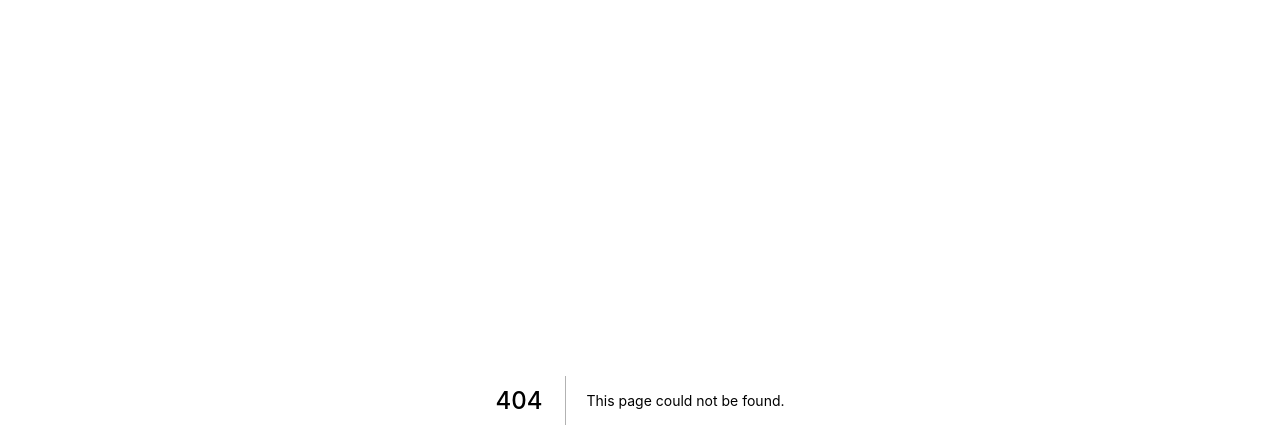
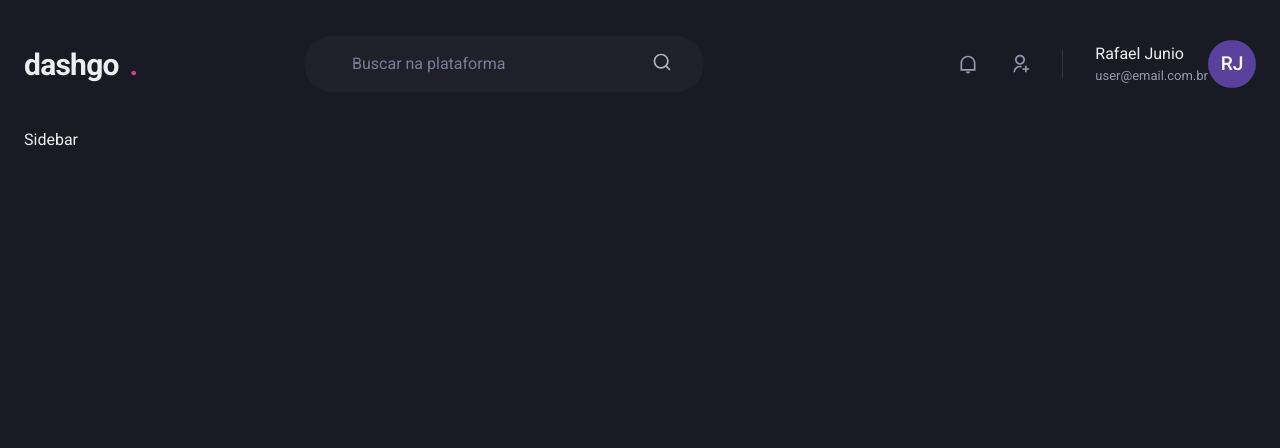
Before and after one commit to rafaeljunio/dashgo, a Next.js app: page /dashboard in a window 1280 px wide. Before the commit this address had no page. Shown: the top 448 px of the page. Built offline with nearby package versions, Linux system fonts and the light colour scheme.

Commit message:
login e dasboard

```diff
--- a/package.json
+++ b/package.json
@@ -16,7 +16,8 @@
     "framer-motion": "^6.3.11",
     "next": "12.1.5",
     "react": "18.1.0",
-    "react-dom": "18.1.0"
+    "react-dom": "18.1.0",
+    "react-icons": "^4.4.0"
   },
   "devDependencies": {
     "@types/node": "^17.0.30",
--- /dev/null
+++ b/src/components/Header.tsx
@@ -0,0 +1,77 @@
+import { Flex, Text, Input, Icon, HStack, Box, Avatar } from '@chakra-ui/react'
+import { RiNotificationLine, RiSearchLine, RiUserAddLine } from 'react-icons/ri'
+
+export function Header() {
+  return (
+    <Flex
+      as="header"
+      w="100%"
+      maxWidth={1480}
+      h="20"
+      mx="auto"
+      mt="6"
+      px="6"
+      align="center"
+    >
+      <Text
+        fontSize="3xl" fontWeight="bold" letterSpacing="tight" w="64"
+      >
+        dashgo <Text as="span" ml="1" color="pink.500">.</Text>
+      </Text>
+
+      <Flex
+        as="label"
+        flex="1"
+        py="4"
+        px="8"
+        ml="6"
+        maxWidth={400}
+        alignSelf="center"
+        color="gray.200"
+        position="relative"
+        bg="gray.800"
+        borderRadius="full"
+      >
+        <Input
+          color="gray.50"
+          variant="unstyled"
+          px="4"
+          mr="4"
+          placeholder="Buscar na plataforma"
+          _placeholder={{ color: 'gray.400' }}
+        />
+        <Icon as={RiSearchLine} fontSize="20" />
+      </Flex>
+
+      <Flex
+        align="center"
+        ml="auto"
+      >
+        <HStack
+          spacing="8"
+          mx="8"
+          pr="8"
+          py="1"
+          color="gray.300"
+          borderRightWidth={1}
+          borderColor="gray.700"
+        >
+          <Icon as={RiNotificationLine} fontSize="20" />
+          <Icon as={RiUserAddLine} fontSize="20" />
+        </HStack>
+
+        <Flex align="center">
+          <Box>
+            <Text>Rafael Junio</Text>
+            <Text color="gray.300" fontSize="small">
+              user@email.com.br
+            </Text>
+          </Box>
+
+          <Avatar size="md" name="Rafael Junio" />
+        </Flex>
+
+      </Flex>
+    </Flex>
+  );
+}
--- /dev/null
+++ b/src/components/Sidebar.tsx
@@ -0,0 +1,8 @@
+import { Flex, Text, Input, Icon, HStack, Box, Avatar } from '@chakra-ui/react'
+import { RiNotificationLine, RiSearchLine, RiUserAddLine } from 'react-icons/ri'
+
+export function Sidebar() {
+  return (
+    <h1>Sidebar</h1>
+  );
+}
--- /dev/null
+++ b/src/pages/dashboard.tsx
@@ -0,0 +1,15 @@
+import { Flex } from "@chakra-ui/react";
+import { Header } from "../components/Header";
+import { Sidebar } from "../components/Sidebar";
+
+export default function Dashboard() {
+  return (
+    <Flex direction="column" h="100vh">
+
+      <Header />
+      <Flex w="100%" my="6" maxWidth={1480} mx="auto" px="6">
+        <Sidebar />
+      </Flex>
+    </Flex>
+  )
+}
```
Also changed, not shown: src/components/Form/Input.tsx (added, +28 -0 lines), src/pages/index.tsx (+27 -2 lines), 1 other file (tests, documents, lock files or other folders).
